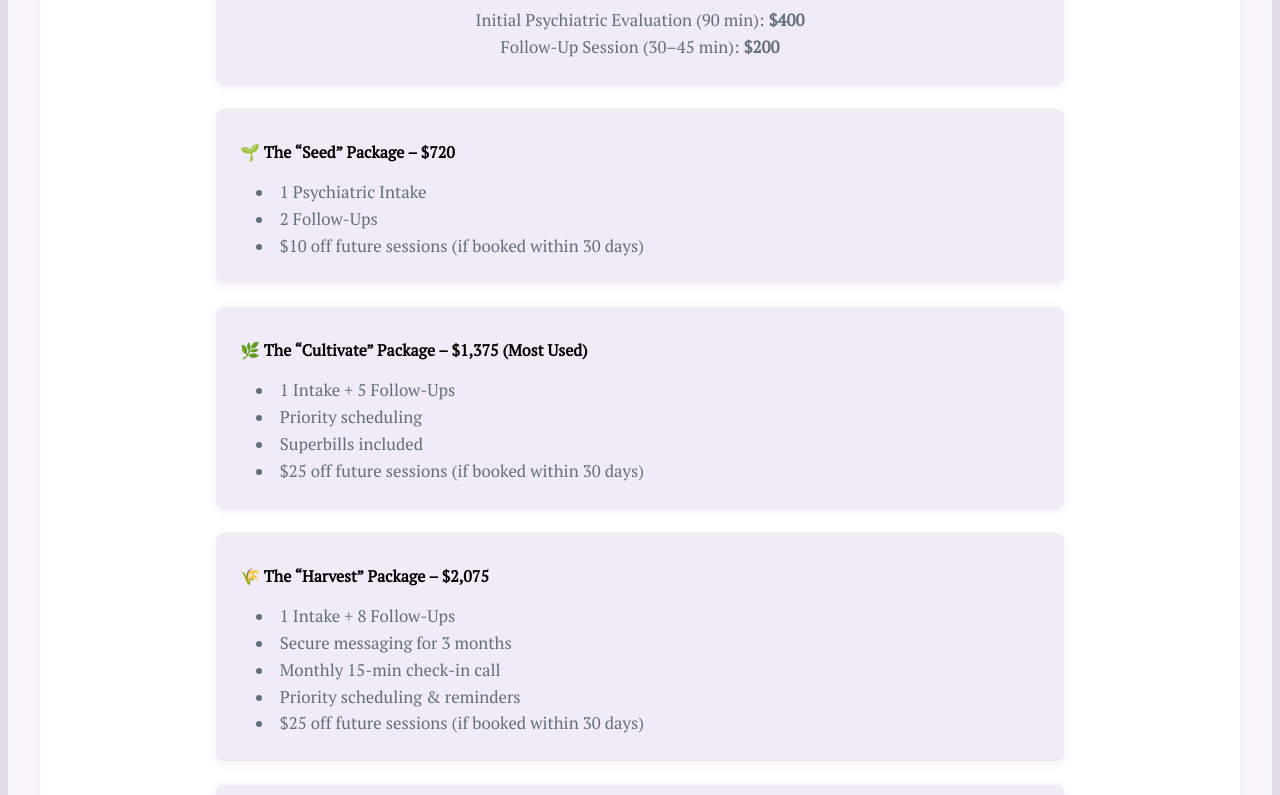
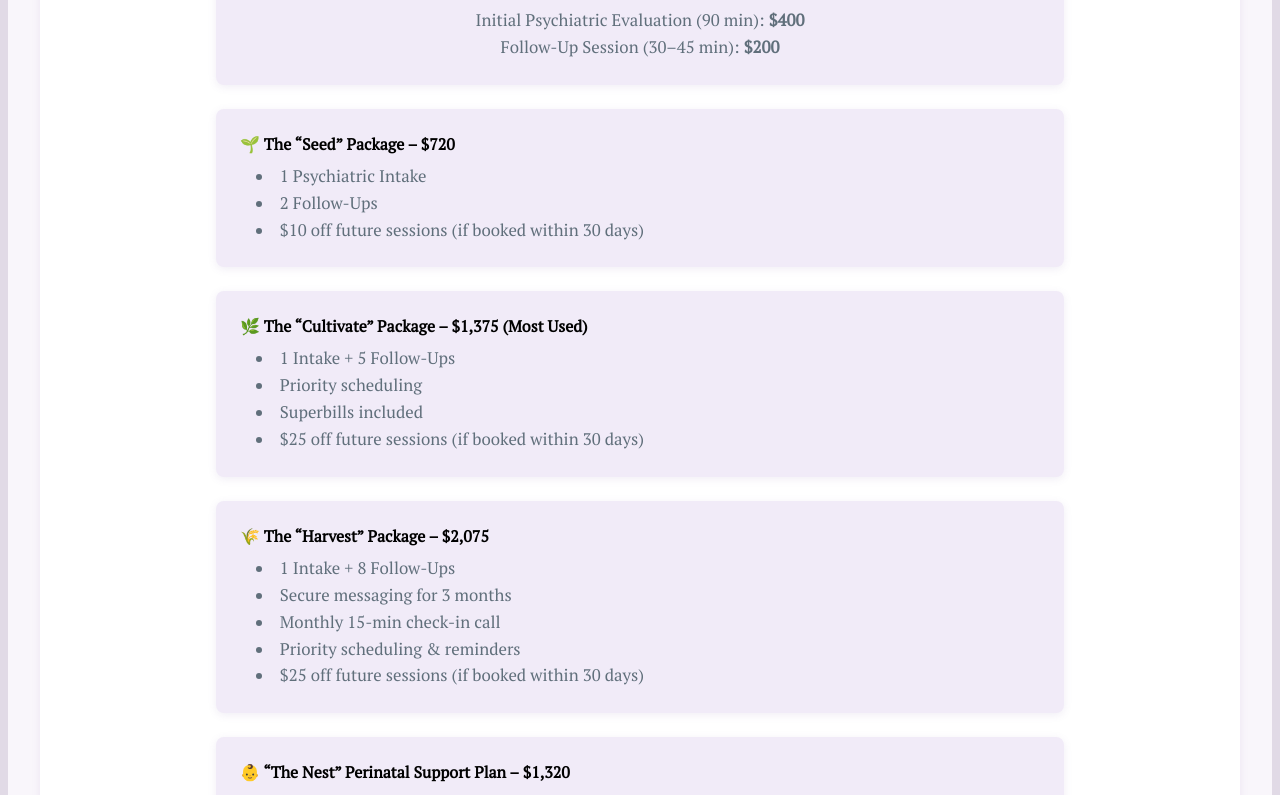
Before and after one commit to jacobstonelake/ruhewellness.com, a React app in the folder frontend/: page /services in a window 1280 px wide. Shown: the part 1205-2000 px from the top of the page. Built offline with nearby package versions, Linux system fonts and the light colour scheme; no server answers; a web font is replaced by a local one.

Commit message:
Update layout

```diff
--- a/frontend/src/pages/Services.css
+++ b/frontend/src/pages/Services.css
@@ -122,18 +122,22 @@
 }
 
 @media (min-width: 768px) {
-  .collapsible ul {
-    display: block !important;
-  }
-
   .collapsible summary::after {
     display: none;
   }
 
   .collapsible summary {
-    padding: 0.5rem 0;
     cursor: default;
     pointer-events: none;
+  }
+
+  .collapsible[open] ul {
+    display: block;
+  }
+
+  /* This is the new part: expand ALL ul manually */
+  .collapsible ul {
+    display: block !important;
   }
 }
 
```
